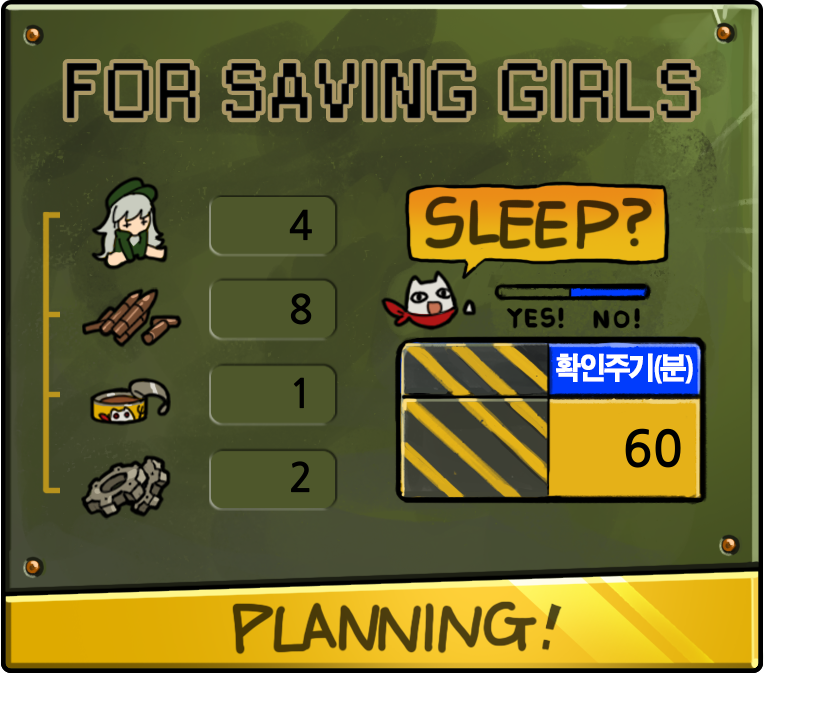
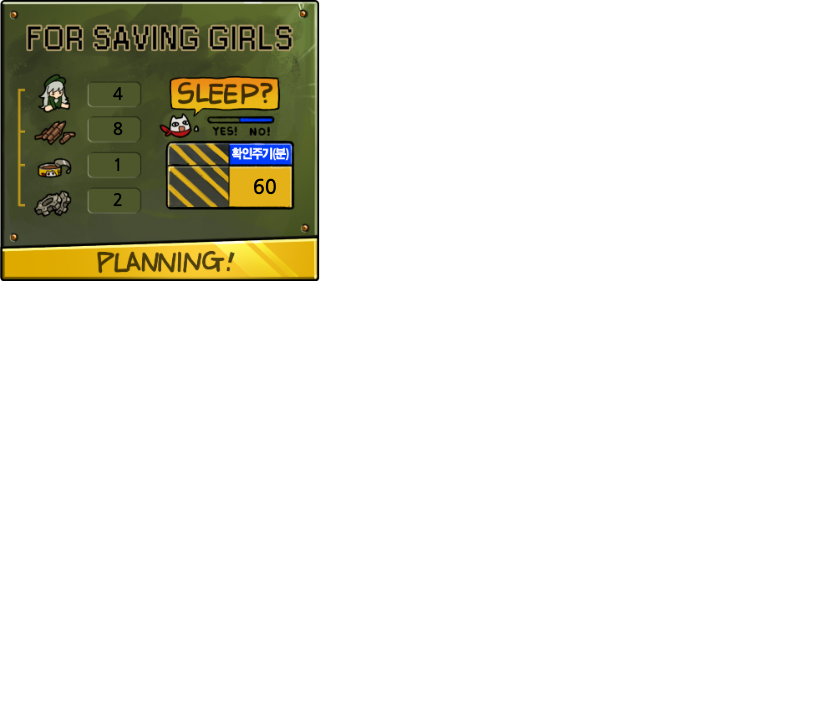
Before and after one commit to emiru/fgs, a Vue app: page / in a window 1280 px wide. Shown: the top 712 px of the page, without its empty margins (0-827 px from the left). Built offline with nearby package versions, Linux system fonts and the light colour scheme.

Commit message:
디자인 적용

```diff
--- a/src/components/Main/Conditions.vue
+++ b/src/components/Main/Conditions.vue
@@ -49,80 +49,86 @@ export default {
 
 <style lang="less" scoped>
 .conditions {
-  width: 765px;
-  height: 472px;
-  padding-top: 201px;
+  width: 320px;
+  height: 281px;
   background-image: url("~@/assets/main.png");
+  background-size: 320px;
+  background-repeat: no-repeat;
 
   .inner-container {
-  background-color: rgba(0, 0, 0, 0);
-    height: 305px;
+    display: inline-block;
+    margin-top: 83px;
+    height: 129px;
 
     .empty:nth-child(1) {
       display: inline-block;
-      width: 217px;
-      height: 100%;
-      vertical-align: top;
+      width: 90px;
     }
 
     .ratio {
       display: inline-block;
-      width: 109px;
+      width: 48px;
       height: 100%;
-      background-color: rgba(0, 0, 0, 0);
       vertical-align: top;
 
       input[type="number"] {
         display: block;
-        margin-top: 39px;
+        margin-top: 13.5px;
+        padding: 0 0 0 0;
         width: 100%;
-        height: 43px;
+        height: 22px;
         border: 0px;
+        text-align: right;
+        font-size: 17px;
+        font-weight: bold;
         background-color: rgba(0, 0, 0, 0);
-        text-align: right;
-        font-size: 40px;
-        font-weight: bold;
 
         &:nth-child(1) {
-          margin-top: 2px;
+          margin-top: 0px;
         }
       }
     }
 
     .empty {
       display: inline-block;
-      width: 68px;
+      width: 27px;
       height: 100%;
       vertical-align: top;
     }
 
     .time {
-    background-color: rgba(0, 0, 0, 0);
-      width: 314px;
+      width: 130px;
       height: 100%;
       display: inline-block;
       vertical-align: top;
 
       .toggle {
         display: block;
-        padding-left: 100px;
-        padding-top: 80px;
+        padding-left: 42px;
+        padding-top: 32px;
+        height: 25px;
+
+        img {
+          width: 68px;
+
+        }
       }
 
       .yes, .no {
-        margin-top: 2px;
         display: block;
-        height: 171px;
+        height: 70px;
         padding: 0 0 0 0;
+        background-size: 100%;
+        background-repeat: no-repeat;
 
         input[type="number"] {
-        background-color: rgba(0, 0, 0, 0);
+          background-color: rgba(0, 0, 0, 0);
           border: 0px;
 
-          width: 145px;
-          height: 87px;
+          width: 61px;
+          height: 39px;
           text-align: right;
-          font-size: 50px;
+          font-size: 20px;
           font-weight: bold;
         }
       }
@@ -131,8 +137,8 @@ export default {
         background-image: url("~@/assets/yes_.png");
 
         input[type="number"] {
-          margin-left: 10px;
-          margin-top: 70px;
+          margin-left: 3px;
+          margin-top: 26px;
         }
       }
 
@@ -140,19 +146,21 @@ export default {
         background-image: url("~@/assets/no_.png");
 
         input[type="number"] {
-          margin-left: 157px;
-          margin-top: 70px;
+          margin-left: 64px;
+          margin-top: 26px;
         }
       }
     }
   }
 
   button {
-    margin-top: 60px;
+    margin-top: 24px;
     display: block;
-    width: 763px;
-    height: 107px;
+    width: 320px;
+    height: 45px;
     background-image: url("~@/assets/planning.png");
+    background-size: 319px;
+    background-repeat: no-repeat;
     background-color: rgba(0, 0, 0, 0);
     border: 0px;
   }
--- a/src/components/Main/Results.vue
+++ b/src/components/Main/Results.vue
@@ -1,24 +1,21 @@
 <template lang="pug">
-  div
+  .results
     .result(v-for="plan in plans")
-      div(v-for="support in plan.supports")
+      img(src="~@/assets/4_.png")
+      .result-part(v-for="support in plan.supports")
+        div {{ support.area }}
+        div {{ Math.round(support.labo) }}
+        div {{ Math.round(support.ammo) }}
+        div {{ Math.round(support.food) }}
+        div {{ Math.round(support.part) }}
+      img.arrow(src="~@/assets/-.png")
+      img(src="~@/assets/4_.png")
+      .result-part
         div
-          span {{ support.area }}
-          | (
-          span 인력: {{ Math.round(support.labo) }}
-          | ,
-          span 탄약: {{ Math.round(support.ammo) }}
-          | ,
-          span 식량: {{ Math.round(support.food) }}
-          | ,
-          span 부품: {{ Math.round(support.part) }}
-          | )
-      .bold
-        | 인력: {{ Math.round(plan.sum.labo) }}
-        | 탄약: {{ Math.round(plan.sum.ammo) }}
-        | 식량: {{ Math.round(plan.sum.food) }}
-        | 부품: {{ Math.round(plan.sum.part) }}
-      .bold 총 기대값: {{ Math.round(plan.sum.value) }}
+        div {{ Math.round(plan.sum.labo) }}
+        div {{ Math.round(plan.sum.ammo) }}
+        div {{ Math.round(plan.sum.food) }}
+        div {{ Math.round(plan.sum.part) }}
 </template>
 
 <script>
@@ -28,11 +25,62 @@ export default {
 </script>
 
 <style lang="less" scoped>
-div .result {
-  border: 1px solid gray;
+.results {
+  width: 320px;
+  height: 273px;
+  padding-top: 3px;
+  background-image: url("~@/assets/page.png");
+  background-size: 322.5px;
+  background-position-x: -3.5px;
+  background-position-y: -1px;
+  background-repeat: no-repeat;
 
-  div.bold {
-    font-weight: bold;
+  .result {
+    width: 290px;
+    height: 84px;
+    margin-top: 4.5px;
+    margin-left: 10px;
+
+    img {
+      display: inline-block;
+      vertical-align: top;
+      width: 17px;
+      padding-top: 22px;
+
+      &.arrow {
+        width: 14px;
+        height: 15px;
+        padding-top: 43px;
+        margin-left: 13px;
+        margin-right: 9px;
+      }
+    }
+
+    .result-part {
+      display: inline-block;
+      width: 40px;
+      margin-left: 2px;
+
+      div {
+        display: flex;
+        margin-top: 2px;
+        font-size: 12px;
+        font-weight: bold;
+        height: 13.5px;
+        justify-content: flex-end;
+        align-items: center;
+
+        &:nth-child(1) {
+          margin-top: 1px;
+          height: 18px;
+          font-size: 14px;
+        }
+      }
+    }
+
+    &:nth-child(1) {
+      margin-top: 0px;
+    }
   }
 }
 </style>
--- a/src/components/Main/index.vue
+++ b/src/components/Main/index.vue
@@ -1,7 +1,8 @@
 <template lang="pug">
   .main
     cond(@plan-as-usual="planAsUsual" @plan-for-sleep="planForSleep")
-    results(:plans="plans")
+    transition(name="slide")
+      results(:plans="plans" v-show="plans.length > 0")
 </template>
 
 <script>
@@ -104,16 +105,16 @@ export default {
 };
 </script>
 
-<style lang="less" scoped>
-.main {
-  width: 320px;
-
-  .title {
-    display: flex;
-    align-items: center;
-    justify-content: center;
-    font-size: 30px;
-    height: 50px;
-  }
+<style lang="less">
+.slide-enter-active {
+  transition: all .3s ease;
+}
+.slide-leave-active {
+  transition: all .8s cubic-bezier(1.0, 0.5, 0.8, 1.0);
+}
+.slide-enter, .slide-leave-to
+/* .slide-fade-leave-active below version 2.1.8 */ {
+  transform: translateY(-10px);
+  opacity: 0;
 }
 </style>
```
